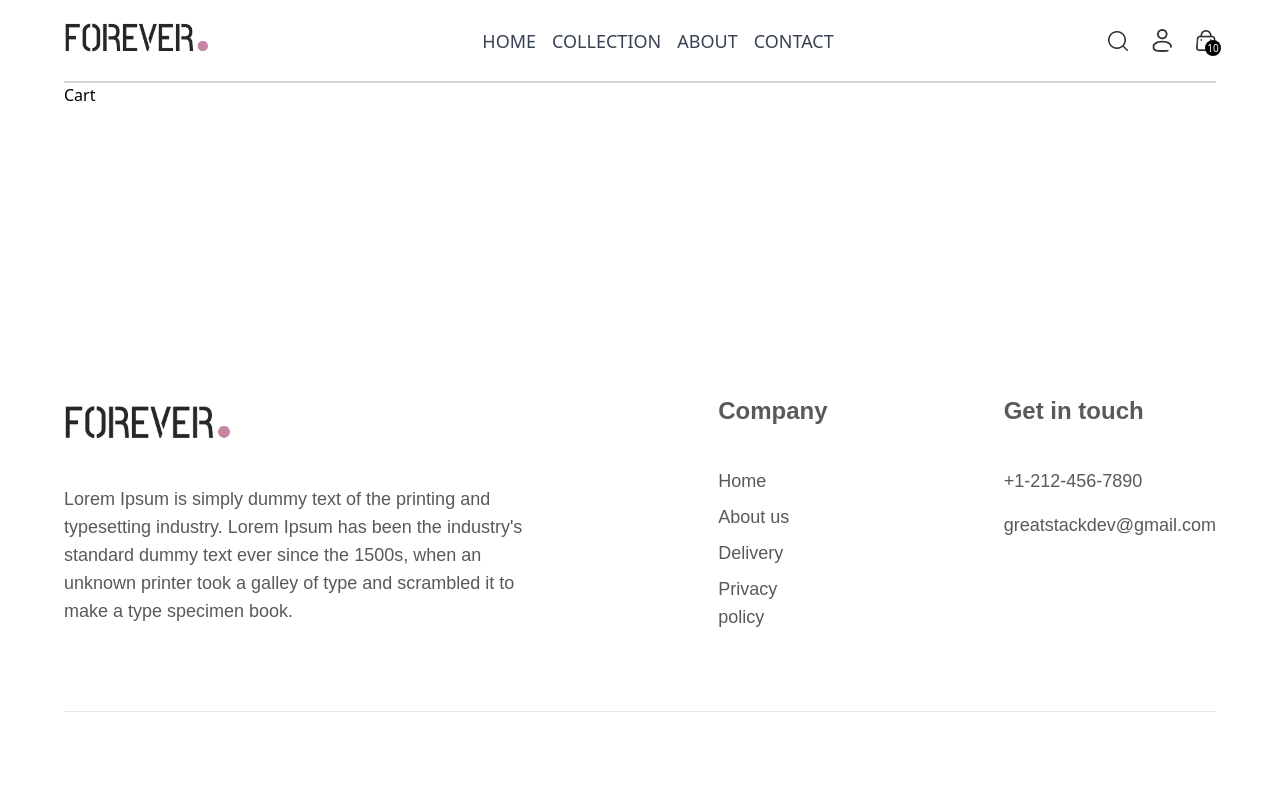
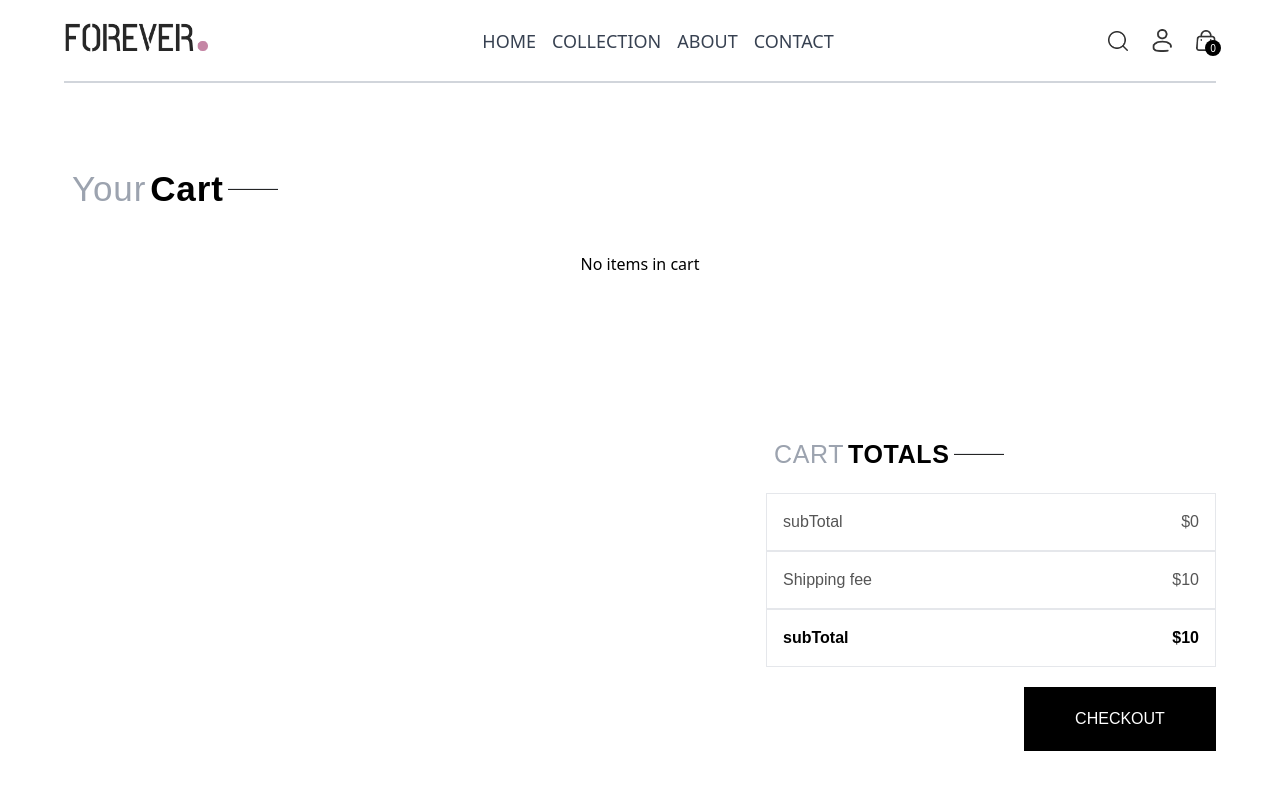
Before and after one commit to Ahmed-eltohfa/mern-E-commerce, a React (Create React App) app in the folder front/: page /cart in a window 1280 px wide. Shown: the top 797 px of the page. Built offline with nearby package versions, Linux system fonts and the light colour scheme.

Commit message:
added cart page

```diff
--- a/front/package.json
+++ b/front/package.json
@@ -13,6 +13,7 @@
     "react-redux": "^9.1.2",
     "react-router-dom": "^6.27.0",
     "react-scripts": "5.0.1",
+    "react-toastify": "^11.0.3",
     "web-vitals": "^2.1.4"
   },
   "scripts": {
--- a/front/src/App.js
+++ b/front/src/App.js
@@ -9,11 +9,15 @@ import Contact from "./pages/Contact";
 import About from "./pages/About";
 import Footer from "./components/Footer";
 // import { useSelector } from "react-redux";
+import { ToastContainer } from 'react-toastify';
 
 function App() {
 
     // const products = useSelector(state => state.products);
     // console.log(products);
+    // const cart = useSelector(state => state.cart);
+    // console.log(cart);
+
 
 
     return (
@@ -32,6 +36,8 @@ function App() {
                 </Routes>
                 <Footer />
             </div>
+            <ToastContainer />
+
         </div>
     );
 }
--- a/front/src/components/Nav.js
+++ b/front/src/components/Nav.js
@@ -1,11 +1,12 @@
 import React, { useState } from 'react'
 import { assets } from './../assets/frontend_assets/assets';
 import { NavLink, Link } from 'react-router-dom';
+import { useSelector } from 'react-redux';
 
 function Nav() {
 
     const [showMenu, setShowMenu] = useState(false);
-
+    const numberOfItems = useSelector(state => state.cart.num);
 
     return (
         <div className='flex justify-between border-b-2 border-gray-300 font-medium py-5 items-center'>
@@ -48,7 +49,7 @@ function Nav() {
                 </div>
                 <Link to='/cart' className='relative'>
                     <img className='cursor-pointer w-5' src={assets.cart_icon} alt="icon" />
-                    <span className=' absolute w-4 rounded-full bg-black bottom-[-5px] right-[-5px] text-white text-center leading-4 aspect-square text-[10px]'>10</span>
+                    <span className=' absolute w-4 rounded-full bg-black bottom-[-5px] right-[-5px] text-white text-center leading-4 aspect-square text-[10px]'>{numberOfItems}</span>
                 </Link>
             </div>
             {/* phone menu */}
--- a/front/src/pages/Cart.js
+++ b/front/src/pages/Cart.js
@@ -1,8 +1,98 @@
 import React from 'react'
+import { useSelector, useDispatch } from 'react-redux'
+import { assets } from '../assets/frontend_assets/assets';
+import { removeFromCart, deleteFromCart, addToCart } from '../rtk/slices/cartSlice';
+import { toast } from 'react-toastify';
 
 function Cart() {
+    const cart = useSelector(state => state.cart);
+    const dispatch = useDispatch();
+    // console.log(cart);
+    const shipping = useSelector(state => state.products.shipping);
+
+    const currency = useSelector(state => state.products.currency);
+
     return (
-        <div>Cart</div>
+        <div>
+            <div className='flex gap-1 text-center items-center mt-20 text-[35px] tracking-wide px-2'>
+                <p className='outfit-400 text-gray-400'>Your</p>
+                <p className='outfit-600'>Cart</p>
+                <hr className='w-[50px] h-[2px] bg-[#252525]' />
+            </div>
+            <div className="products flex flex-col gap-5 mt-9">
+                {cart.num > 0 ? cart.products.map((item, index) => (
+                    <>
+
+                        <div key={index} className="product flex justify-between items-center  py-2">
+                            <div className="flex gap-4">
+                                <div className="img">
+                                    <img src={item.product.image[0]} alt={item.product.name} className='w-20 h-24' />
+                                </div>
+                                <div className="productInfo flex flex-col gap-4 pt-2">
+                                    <h2 className='outfit-500 text-sm md:text-lg text-[#494949] max-w-32 md:max-w-64 leading-5'>{item.product.name}</h2>
+                                    <div className='flex gap-2 md:gap-5 items-center'>
+                                        <p className='outfit-300 text-[#494949] md:text-lg text-sm border-2 p-1'>{currency}{item.product.price}</p>
+                                        <p className='outfit-400 text-xs md:text-base text-[#494949] border-2 py-1 px-2'>{item.size}</p>
+                                    </div>
+                                </div>
+
+                            </div>
+                            <div className="">
+                                <input type="number" min={1} value={item.quantity} className='md:w-28 w-10 border-2 pl-2' onChange={(e) => {
+                                    if (e.target.value > item.quantity) {
+                                        dispatch(addToCart({ product: item.product, size: item.size, quantity: 1 }))
+                                    } else {
+                                        dispatch(removeFromCart({ product: item.product, size: item.size }))
+                                    }
+                                    if (e.target.value < 1) {
+                                        e.target.value = 1;
+                                    }
+                                }}
+                                    onKeyDown={(e) => {
+                                        if (e.key === 'Backspace') {
+                                            e.preventDefault();
+                                        }
+                                    }}
+                                />
+                            </div>
+                            <div className=" cursor-pointer ">
+                                <img src={assets.bin_icon} alt="delete icon" className='w-6 h-6' onClick={() => {
+                                    dispatch(deleteFromCart({ product: item.product, size: item.size }));
+                                    toast.success("Product Deleted successfully");
+                                }} />
+                            </div>
+                        </div>
+                        <hr className='w-full border-gray-300' />
+                    </>
+                ))
+                    : <h1 className='text-center'>No items in cart</h1>
+                }
+            </div>
+            {/* check out */}
+            <div className="checkOut flex flex-col items-end justify-start my-20">
+                <div className="totals w-full sm:w-[450px]">
+                    <div className='flex gap-1 text-center items-center mt-20 text-[25px] tracking-wide px-2'>
+                        <p className='outfit-400 text-gray-400'>CART</p>
+                        <p className='outfit-600'>TOTALS</p>
+                        <hr className='w-[50px] h-[2px] bg-[#252525]' />
+                    </div>
+                    <div className="info w-full flex flex-col my-5 outfit-500 text-base">
+                        <div className="flex justify-between border p-4 text-[#555555]">
+                            <span className="">subTotal</span><span className="">{currency}{cart.price}</span>
+                        </div>
+                        <div className="flex justify-between border p-4 text-[#555555]">
+                            <span className="">Shipping fee </span><span className="">{currency}{shipping}</span>
+                        </div>
+                        <div className="flex justify-between border p-4 font-bold">
+                            <span className="">subTotal</span><span className="">{currency}{cart.price + shipping}</span>
+                        </div>
+                    </div>
+                </div>
+                <div className="checkoutbtn outfit-500 text-base">
+                    <button className='px-5 py-3 bg-black text-white w-48 h-16 uppercase flex justify-center items-center'>checkout</button>
+                </div>
+            </div>
+        </div>
     )
 }
 
--- a/front/src/pages/Collection.js
+++ b/front/src/pages/Collection.js
@@ -86,7 +86,7 @@ function Collection() {
             </div>
             {/* main */}
             <div className="main flex flex-col flex-1">
-                <div className="mainhead flex items-center justify-between">
+                <div className="mainhead flex md:items-center justify-between flex-col md:flex-row gap-2 items-start">
                     <div className='flex gap-1 text-center items-center text-lg  md:text-[35px] tracking-wide md:px-2'>
                         <p className='outfit-400 text-gray-400'>ALL</p>
                         <p className='outfit-600'>COLLECTIONS</p>
--- /dev/null
+++ b/front/src/rtk/slices/cartSlice.js
@@ -0,0 +1,44 @@
+import { createSlice } from "@reduxjs/toolkit";
+
+export const cartSlice = createSlice({
+    name: 'cart',
+    initialState: {
+        products:
+            [],
+        price: 0,
+        num: 0
+    },
+    reducers: {
+        addToCart: (state, action) => {
+            const { product, size } = action.payload;
+            const existingProduct = state.products.find(p => p.product._id === product._id && p.size === size);
+            if (existingProduct) {
+                existingProduct.quantity += 1;
+            } else {
+                const toadd = { product, size, quantity: 1 };
+                state.products = [...state.products, toadd];
+            }
+            state.price += product.price;
+            state.num += 1;
+        },
+        removeFromCart: (state, action) => {
+            const { product, size } = action.payload;
+            const existingProduct = state.products.find(p => p.product._id === product._id && p.size === size);
+            if (existingProduct) {
+                existingProduct.quantity -= 1;
+                state.price -= product.price;
+                state.num -= 1;
+            }
+        },
+        deleteFromCart: (state, action) => {
+            const { product, size } = action.payload;
+            const quantity = state.products.find(p => p.product._id === product._id && p.size === size).quantity;
+            state.products = state.products.filter(p => p.product._id !== product._id || p.size !== size);
+            state.price -= product.price * quantity;
+            state.num -= quantity;
+        },
+    }
+});
+
+export const { addToCart, removeFromCart, deleteFromCart } = cartSlice.actions;
+export default cartSlice.reducer;
--- a/front/src/rtk/slices/productSlice.js
+++ b/front/src/rtk/slices/productSlice.js
@@ -7,6 +7,7 @@ export const productSlice = createSlice({
     initialState: {
         products: products,
         currency: '$',
+        shipping: 10,
     },
     reducers: {
         add: (state, action) => {
--- a/front/src/rtk/store.js
+++ b/front/src/rtk/store.js
@@ -1,8 +1,10 @@
 import { configureStore } from '@reduxjs/toolkit'
 import productReducer from './slices/productSlice'
+import cartReducer from './slices/cartSlice'
 
 export const store = configureStore({
     reducer: {
-        products: productReducer
+        products: productReducer,
+        cart: cartReducer
     },
 })
```
Also changed, not shown: front/src/pages/Products.js (+11 -11 lines), 1 other file (tests, documents, lock files or other folders).
